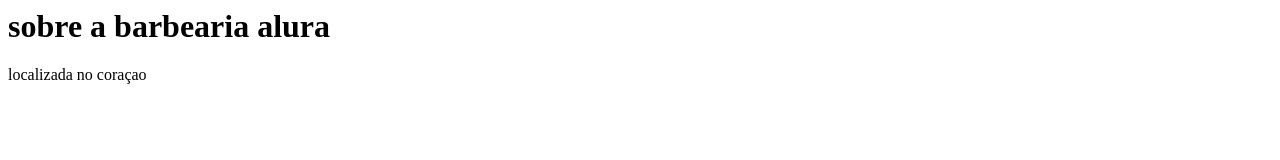
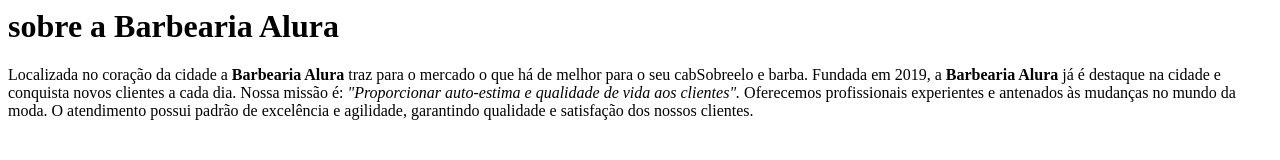
Before and after one commit to weslleyalessi/barbearia, a plain HTML site: page index.html in a window 1280 px wide. Drawn offline with Linux system fonts and the light colour scheme.

Commit message:
Add files via upload

```diff
--- a/index.html
+++ b/index.html
@@ -1,6 +1,11 @@
+<html>
 
+<h1>sobre a Barbearia Alura</h1>
 
-<h1>sobre a barbearia alura</h1>
+<p>Localizada no coração da cidade a <strong>Barbearia Alura</strong> traz para o mercado o que há de melhor para o seu cabSobreelo e barba. Fundada em 2019, a <strong>Barbearia Alura</strong> já é destaque na cidade e conquista novos clientes a cada dia.
 
-<p>localizada no coraçao</p>
+Nossa missão é: <em>"Proporcionar auto-estima e qualidade de vida aos clientes".</em>
+
+Oferecemos profissionais experientes e antenados às mudanças no mundo da moda. O atendimento possui padrão de excelência e agilidade, garantindo qualidade e satisfação dos nossos clientes.</p>
+
 </html>
```
